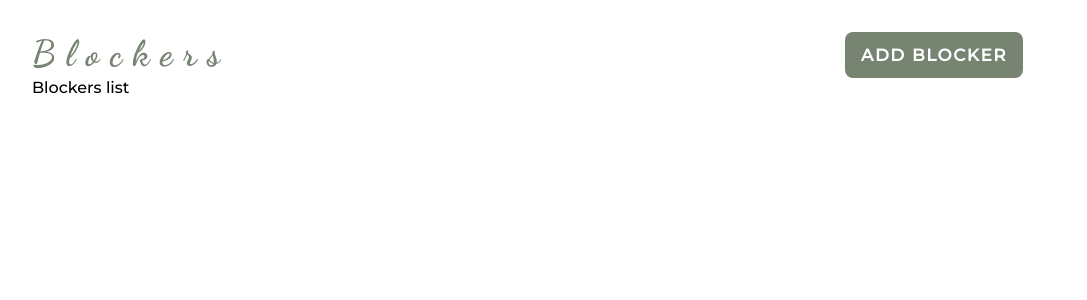
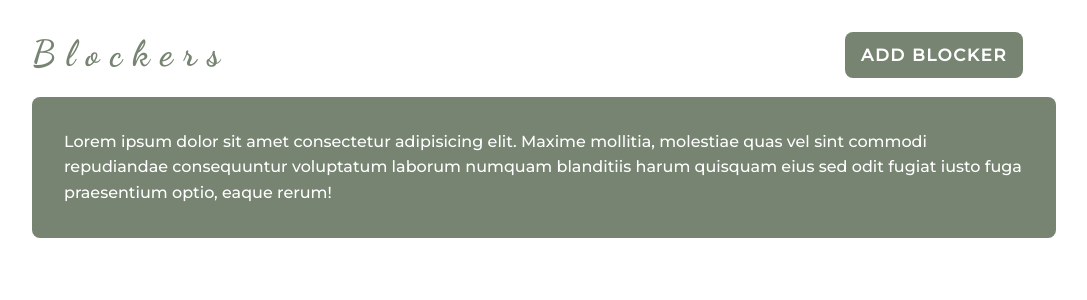
Before and after one commit to Onan-Thairu/blockers-client, a React (Create React App) app: page / in a window 1280 px wide. Shown: the top 300 px of the page, without its empty margins (96-1183 px from the left). Built offline with nearby package versions, Linux system fonts and the light colour scheme.

Commit message:
Create and style Description component.

```diff
--- a/src/components/Blockers.jsx
+++ b/src/components/Blockers.jsx
@@ -1,4 +1,5 @@
 import { useEffect, useState } from "react"
+import Description from "./Description"
 
 function Blockers() {
 
@@ -17,8 +18,6 @@ function Blockers() {
 
   return (
     <>
-      <p>Blockers list</p>
-
         {/* {
           blockers.map((blocker) => {
             return (
@@ -29,7 +28,7 @@ function Blockers() {
             )
           })
         } */}
-
+      <Description />
     </>
   )
 }
--- /dev/null
+++ b/src/components/Description.jsx
@@ -0,0 +1,25 @@
+import styled from "styled-components"
+
+function Description() {
+  return (
+    <Container>
+      <p>
+      Lorem ipsum dolor sit amet consectetur adipisicing elit. Maxime mollitia,
+      molestiae quas vel sint commodi repudiandae consequuntur voluptatum laborum
+      numquam blanditiis harum quisquam eius sed odit fugiat iusto fuga praesentium
+      optio, eaque rerum!
+      </p>
+    </Container>
+  )
+}
+
+const Container = styled.div`
+  background-color: #778472;
+  padding: 2rem;
+  border-radius: .5rem;
+  color: #fff;
+  margin-top: 1.2rem;
+  line-height: 1.6rem;
+`
+
+export default Description
```
